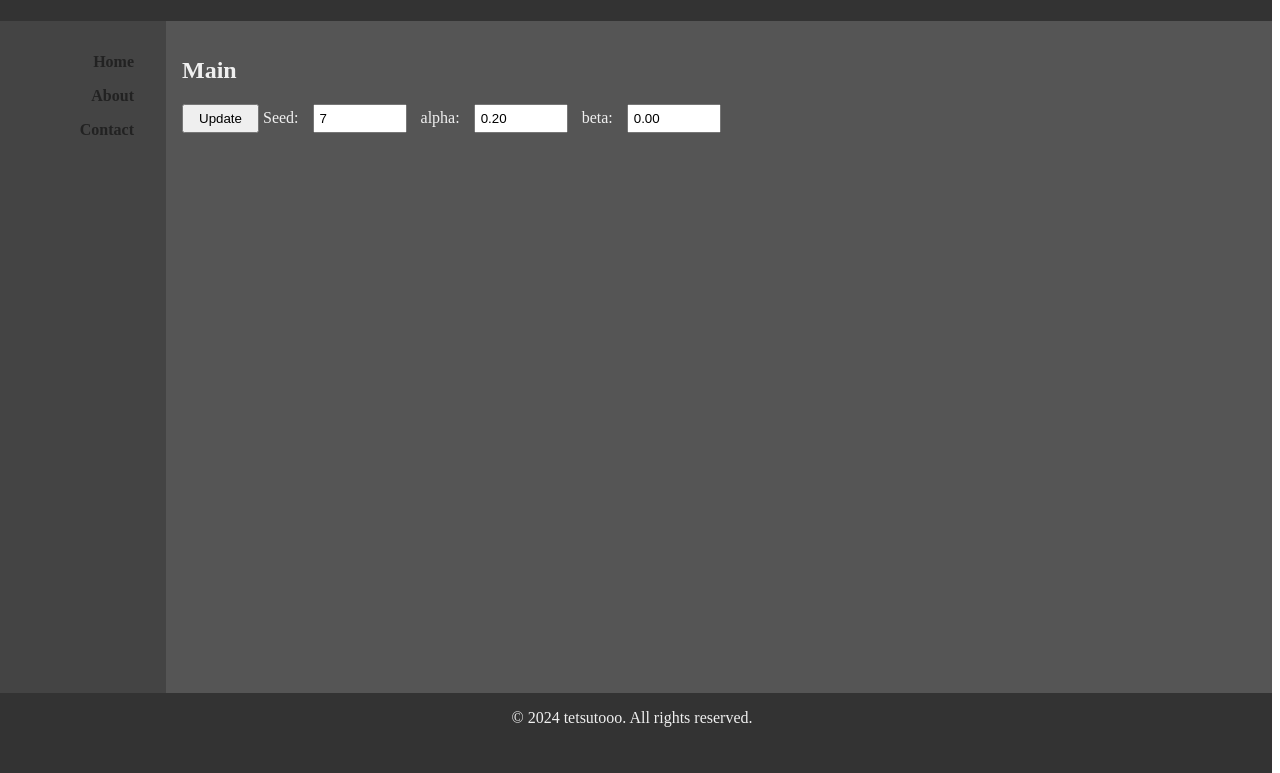
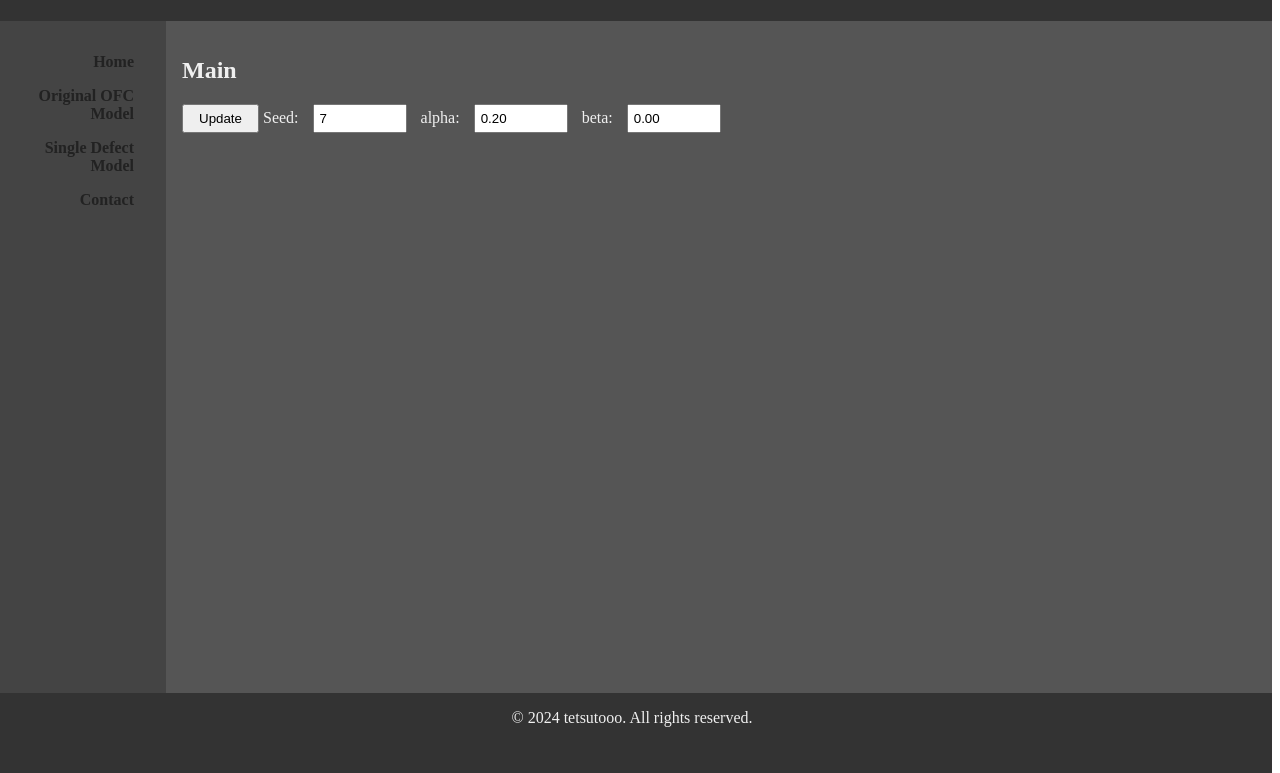
Before and after one commit to tetsutooo/ofc_models, a plain HTML site: page index.html in a window 1280 px wide. Shown: the part 51-824 px from the top of the page. Drawn offline with nearby package versions, Linux system fonts and the light colour scheme.

Commit message:
Update index.html

```diff
--- a/index.html
+++ b/index.html
@@ -49,7 +49,8 @@
         <nav>
             <ul>
                 <li><a href="index.html">Home</a></li>
-                <li><a href="#about.html">About</a></li>
+                <li><a href="#original_ofc_model.html">Original OFC Model</a></li>
+                <li><a href="#single_defect_model.html">Single Defect Model</a></li>
                 <li><a href="#contact">Contact</a></li>
             </ul>
         </nav>
```
